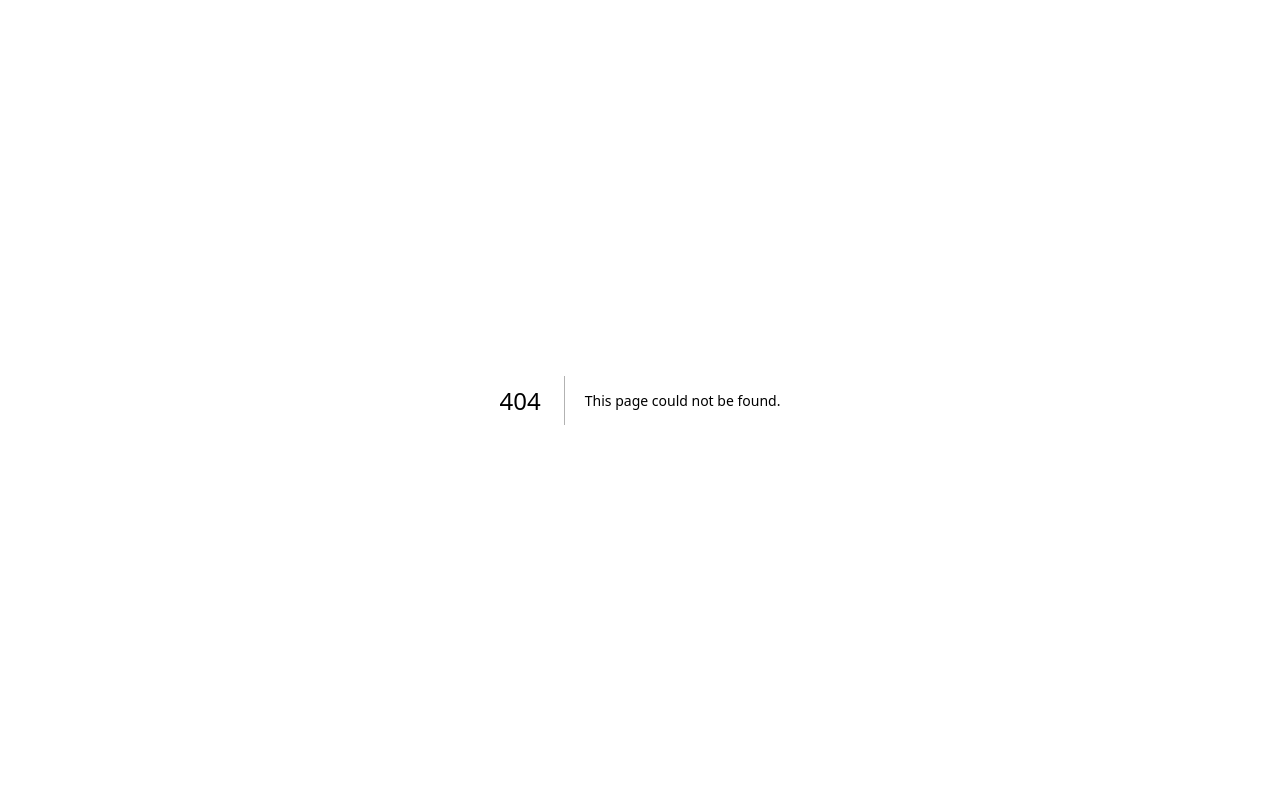
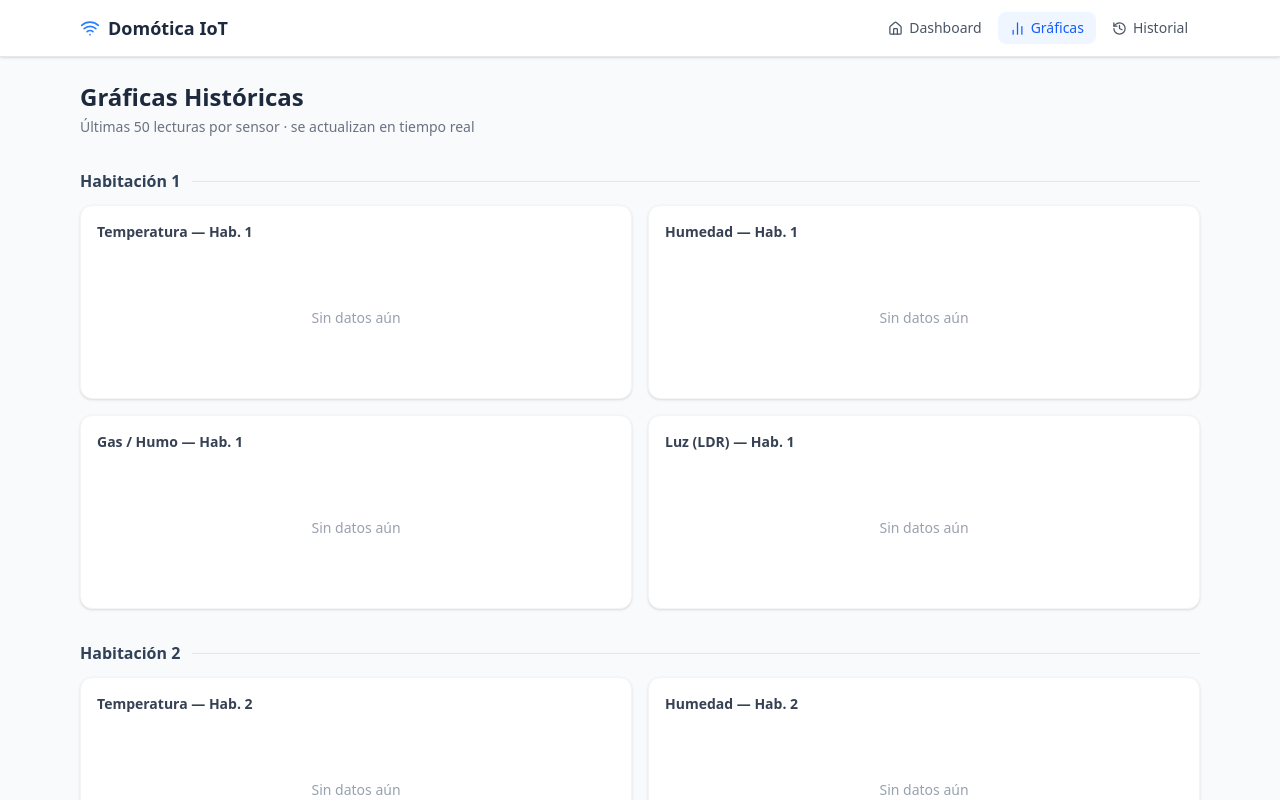
Before and after one commit to albertoamas/domotica-iot, a Next.js app in the folder dashboard/: page /graficas in a window 1280 px wide. Before the commit this address had no page. Shown: the top 800 px of the page. Built offline with nearby package versions, Linux system fonts and the light colour scheme; no server answers; the database is empty.

Commit message:
Split dashboard: separate Graficas page, active navbar tabs

```diff
--- /dev/null
+++ b/dashboard/src/app/(domotica)/NavLinks.tsx
@@ -0,0 +1,37 @@
+'use client';
+
+import Link from 'next/link';
+import { usePathname } from 'next/navigation';
+import { Home, BarChart2, History } from 'lucide-react';
+
+const LINKS = [
+  { href: '/',          label: 'Dashboard', icon: Home      },
+  { href: '/graficas',  label: 'Gráficas',  icon: BarChart2 },
+  { href: '/historial', label: 'Historial', icon: History   },
+];
+
+export default function NavLinks() {
+  const pathname = usePathname();
+
+  return (
+    <div className="flex items-center gap-1">
+      {LINKS.map(({ href, label, icon: Icon }) => {
+        const active = pathname === href;
+        return (
+          <Link
+            key={href}
+            href={href}
+            className={`flex items-center gap-1.5 px-3 py-1.5 text-sm font-medium rounded-lg transition-colors ${
+              active
+                ? 'bg-blue-50 text-blue-600'
+                : 'text-gray-600 hover:text-blue-600 hover:bg-blue-50'
+            }`}
+          >
+            <Icon size={15} />
+            {label}
+          </Link>
+        );
+      })}
+    </div>
+  );
+}
--- /dev/null
+++ b/dashboard/src/app/(domotica)/graficas/page.tsx
@@ -0,0 +1,51 @@
+import SensorChart from '@/components/SensorChart';
+
+export const metadata = {
+  title: 'Gráficas — Domótica IoT',
+};
+
+const CHARTS = [
+  { sensorType: 'temperatura' as const, label: 'Temperatura', color: '#f97316', unit: ' °C' },
+  { sensorType: 'humedad'     as const, label: 'Humedad',     color: '#3b82f6', unit: ' %'  },
+  { sensorType: 'gas'         as const, label: 'Gas / Humo',  color: '#ef4444', unit: ''    },
+  { sensorType: 'luz'         as const, label: 'Luz (LDR)',   color: '#eab308', unit: ''    },
+];
+
+export default function GraficasPage() {
+  return (
+    <div className="space-y-8">
+      <div>
+        <h1 className="text-2xl font-bold text-slate-800">Gráficas Históricas</h1>
+        <p className="text-sm text-gray-500 mt-1">
+          Últimas 50 lecturas por sensor · se actualizan en tiempo real
+        </p>
+      </div>
+
+      {/* Habitación 1 */}
+      <section className="space-y-3">
+        <div className="flex items-center gap-3">
+          <h2 className="text-base font-semibold text-slate-700">Habitación 1</h2>
+          <div className="flex-1 h-px bg-gray-200" />
+        </div>
+        <div className="grid grid-cols-1 sm:grid-cols-2 gap-4">
+          {CHARTS.map((c) => (
+            <SensorChart key={c.sensorType} habitacion={1} {...c} />
+          ))}
+        </div>
+      </section>
+
+      {/* Habitación 2 */}
+      <section className="space-y-3">
+        <div className="flex items-center gap-3">
+          <h2 className="text-base font-semibold text-slate-700">Habitación 2</h2>
+          <div className="flex-1 h-px bg-gray-200" />
+        </div>
+        <div className="grid grid-cols-1 sm:grid-cols-2 gap-4">
+          {CHARTS.map((c) => (
+            <SensorChart key={c.sensorType} habitacion={2} {...c} />
+          ))}
+        </div>
+      </section>
+    </div>
+  );
+}
--- a/dashboard/src/app/(domotica)/layout.tsx
+++ b/dashboard/src/app/(domotica)/layout.tsx
@@ -1,5 +1,5 @@
-import Link from 'next/link';
-import { Home, History, Wifi } from 'lucide-react';
+import { Wifi } from 'lucide-react';
+import NavLinks from './NavLinks';
 
 export default function DomoticaLayout({ children }: { children: React.ReactNode }) {
   return (
@@ -10,16 +10,7 @@ export default function DomoticaLayout({ children }: { children: React.ReactNode
             <Wifi size={20} className="text-blue-500" />
             Domótica IoT
           </div>
-          <div className="flex items-center gap-1">
-            <Link href="/" className="flex items-center gap-1.5 px-3 py-1.5 text-sm font-medium text-gray-600 hover:text-blue-600 hover:bg-blue-50 rounded-lg transition-colors">
-              <Home size={15} />
-              Dashboard
-            </Link>
-            <Link href="/historial" className="flex items-center gap-1.5 px-3 py-1.5 text-sm font-medium text-gray-600 hover:text-blue-600 hover:bg-blue-50 rounded-lg transition-colors">
-              <History size={15} />
-              Historial
-            </Link>
-          </div>
+          <NavLinks />
         </div>
       </nav>
       <main className="flex-1 max-w-6xl w-full mx-auto px-4 py-6">{children}</main>
--- a/dashboard/src/app/(domotica)/page.tsx
+++ b/dashboard/src/app/(domotica)/page.tsx
@@ -6,7 +6,6 @@ import type { SensorReading, RoomState } from '@/lib/types';
 import RoomCard from '@/components/RoomCard';
 import GasAlert from '@/components/GasAlert';
 import LedControl from '@/components/LedControl';
-import SensorChart from '@/components/SensorChart';
 
 const EMPTY_STATE: RoomState = {
   temperatura: null, humedad: null, gas: null, luz: null, lastUpdate: null,
@@ -48,7 +47,6 @@ export default function DashboardPage() {
   useEffect(() => {
     loadInitial();
 
-    // Polling cada 3s — respaldo si Realtime no está habilitado en Supabase
     const interval = setInterval(async () => {
       try {
         const [r1, r2] = await Promise.all([fetchLatestReadings(1), fetchLatestReadings(2)]);
@@ -57,7 +55,6 @@ export default function DashboardPage() {
       } catch { /* silencioso */ }
     }, 3000);
 
-    // Realtime — actualización instantánea cuando llega un dato nuevo
     const channel = supabase
       .channel('dashboard-realtime')
       .on('postgres_changes', { event: 'INSERT', schema: 'public', table: 'sensor_readings' }, (payload) => {
@@ -77,16 +74,19 @@ export default function DashboardPage() {
     <div className="space-y-6">
       <div>
         <h1 className="text-2xl font-bold text-slate-800">Dashboard en Tiempo Real</h1>
-        <p className="text-sm text-gray-500 mt-1">Datos actualizados automáticamente desde el ESP32 vía HiveMQ</p>
+        <p className="text-sm text-gray-500 mt-1">
+          Estado actual de los sensores · se actualiza cada 3 segundos
+        </p>
       </div>
+
       <div className="space-y-2">
         <GasAlert habitacion={1} gasValue={room1.gas} />
         <GasAlert habitacion={2} gasValue={room2.gas} />
       </div>
+
       {loadingInitial ? (
         <div className="text-center py-20 text-gray-400">Cargando datos del servidor...</div>
       ) : (
-        <>
         <div className="grid grid-cols-1 md:grid-cols-2 gap-5">
           <div className="space-y-3">
             <RoomCard habitacion={1} state={room1} />
@@ -97,25 +97,6 @@ export default function DashboardPage() {
             <LedControl habitacion={2} />
           </div>
         </div>
-          <section>
-            <h2 className="text-base font-semibold text-slate-700 mb-3">Gráficas — Habitación 1</h2>
-            <div className="grid grid-cols-1 sm:grid-cols-2 lg:grid-cols-4 gap-4">
-              <SensorChart habitacion={1} sensorType="temperatura" label="Temperatura" color="#f97316" unit=" °C" />
-              <SensorChart habitacion={1} sensorType="humedad"     label="Humedad"     color="#3b82f6" unit=" %"  />
-              <SensorChart habitacion={1} sensorType="gas"         label="Gas / Humo"  color="#ef4444" unit=""    />
-              <SensorChart habitacion={1} sensorType="luz"         label="Luz (LDR)"   color="#eab308" unit=""    />
-            </div>
-          </section>
-          <section>
-            <h2 className="text-base font-semibold text-slate-700 mb-3">Gráficas — Habitación 2</h2>
-            <div className="grid grid-cols-1 sm:grid-cols-2 lg:grid-cols-4 gap-4">
-              <SensorChart habitacion={2} sensorType="temperatura" label="Temperatura" color="#f97316" unit=" °C" />
-              <SensorChart habitacion={2} sensorType="humedad"     label="Humedad"     color="#3b82f6" unit=" %"  />
-              <SensorChart habitacion={2} sensorType="gas"         label="Gas / Humo"  color="#ef4444" unit=""    />
-              <SensorChart habitacion={2} sensorType="luz"         label="Luz (LDR)"   color="#eab308" unit=""    />
-            </div>
-          </section>
-        </>
       )}
     </div>
   );
```
Lines whose indentation alone changed are shown as unchanged.
